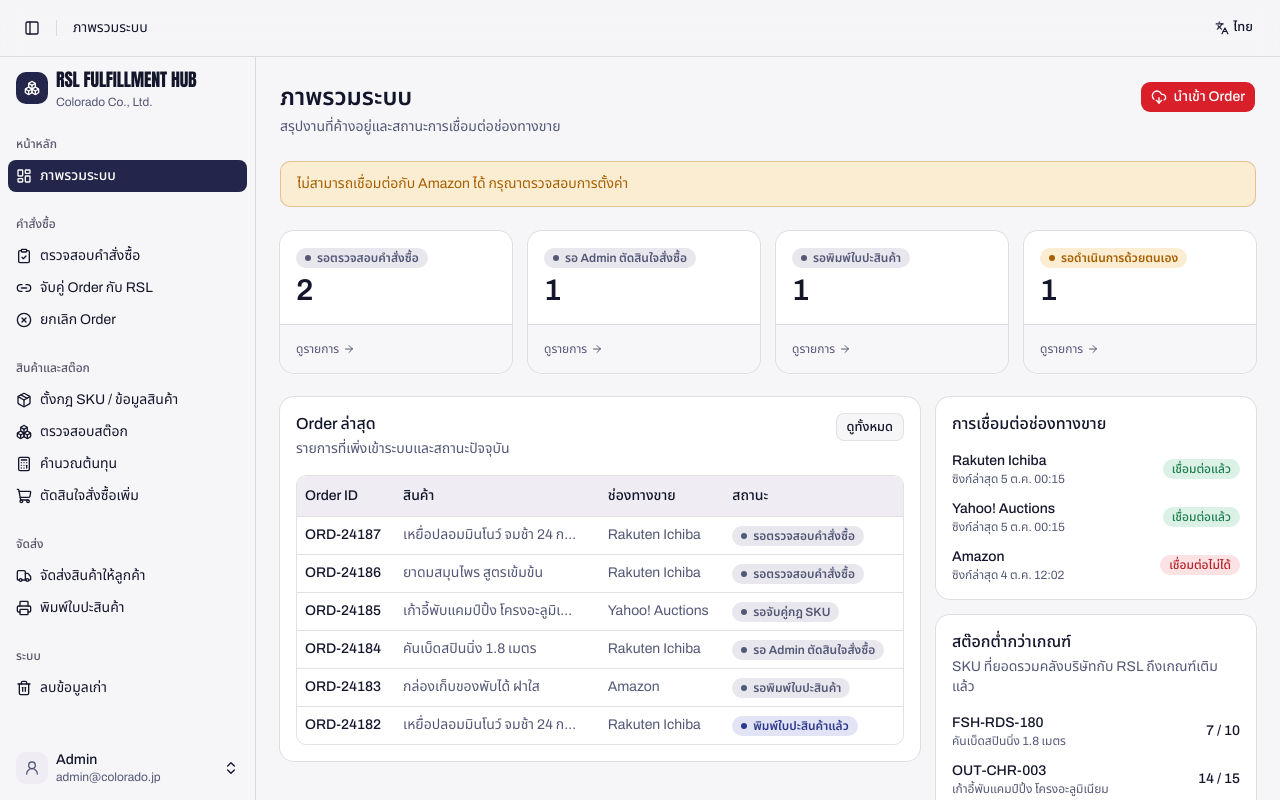
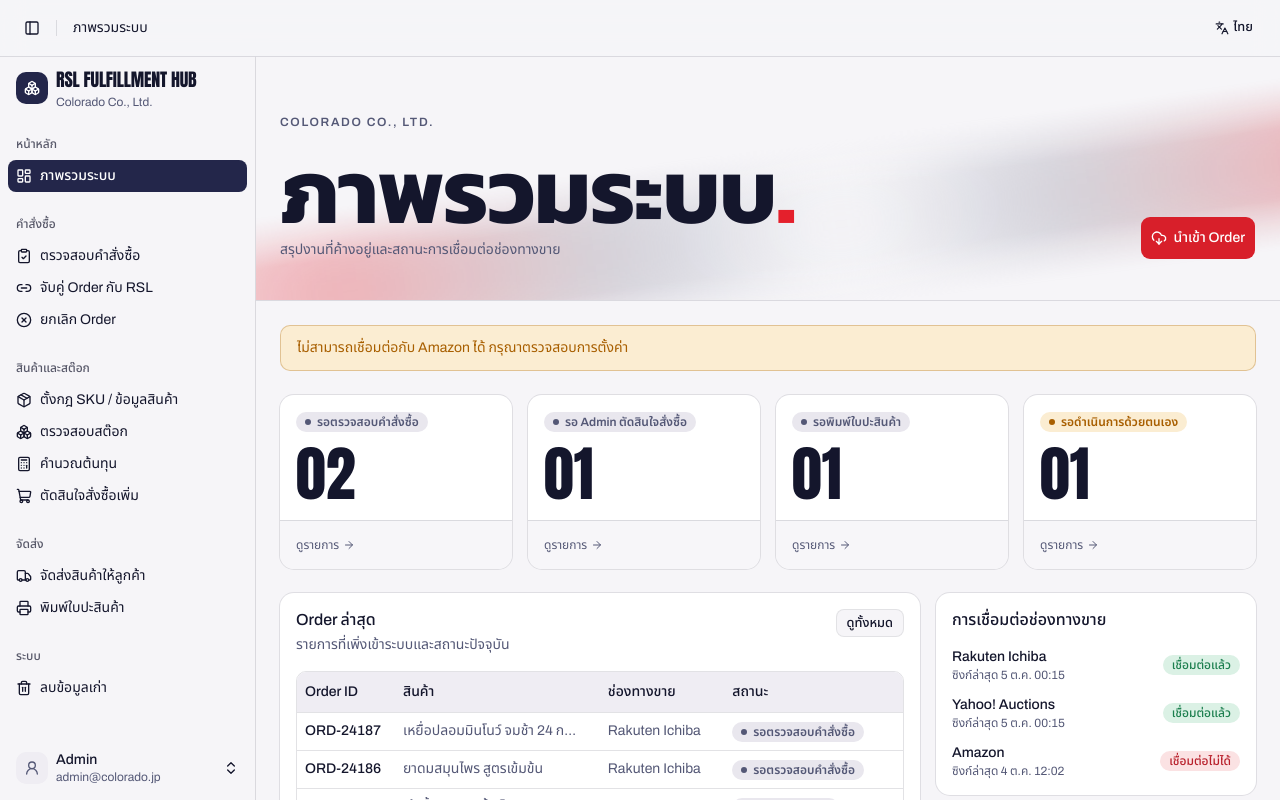
Before and after one commit to xbpkdi/01418321-final-project, a Next.js app: page /dashboard in a window 1280 px wide. Shown: the top 800 px of the page. Built offline with nearby package versions, Linux system fonts and the light colour scheme.

Commit message:
style: give the dashboard a display hero and large stat numbers

```diff
--- a/src/app/(app)/dashboard/page.tsx
+++ b/src/app/(app)/dashboard/page.tsx
@@ -67,19 +67,26 @@ export default function DashboardScreen() {
   );
 
   return (
-    <div className="@container/main flex flex-1 flex-col gap-4 py-4 md:gap-6 md:py-6">
-      <div className="flex flex-wrap items-start justify-between gap-4 px-4 lg:px-6">
-        <div>
-          <h1 className="text-2xl font-semibold">{t.dashboard.title}</h1>
-          <p className="text-muted-foreground mt-1 text-sm">
+    <div className="@container/main flex flex-1 flex-col gap-4 pb-4 md:gap-6 md:pb-6">
+      <section className="ribbon-host border-b px-4 pt-10 pb-8 lg:px-6 lg:pt-14 lg:pb-10">
+        <div className="ribbon" aria-hidden />
+        <div className="flex flex-wrap items-end justify-between gap-6">
+          <div className="rise">
+            <p className="eyebrow">{t.app.company}</p>
+            <h1 className="display mt-3 text-[clamp(2.75rem,7vw,6rem)]">
+              {t.dashboard.title}
+              <span className="text-red">.</span>
+            </h1>
+            <p className="text-muted-foreground mt-3 max-w-prose text-sm">
               {t.dashboard.description}
             </p>
           </div>
-        <Button>
+          <Button size="lg" className="h-11">
             <DownloadCloud />
             {t.dashboard.importOrders}
           </Button>
         </div>
+      </section>
 
       {failed.length > 0 && (
         <div className="px-4 lg:px-6">
@@ -95,17 +102,21 @@ export default function DashboardScreen() {
       )}
 
       <div className="grid grid-cols-1 gap-4 px-4 @xl/main:grid-cols-2 @5xl/main:grid-cols-4 lg:px-6">
-        {counts.map((item) => (
-          <Card key={item.status}>
+        {counts.map((item, i) => (
+          <Card
+            key={item.status}
+            className="rise"
+            style={{ animationDelay: `${80 + i * 60}ms` }}
+          >
             <CardHeader>
               <CardDescription>
                 <StatusBadge status={item.status} />
               </CardDescription>
               <CardTitle
                 data-numeric
-                className="text-3xl font-semibold tabular-nums"
+                className="font-display mt-2 text-6xl leading-none tabular-nums"
               >
-                {item.count}
+                {String(item.count).padStart(2, "0")}
               </CardTitle>
             </CardHeader>
             <CardFooter>
```
Lines whose indentation alone changed are shown as unchanged.
